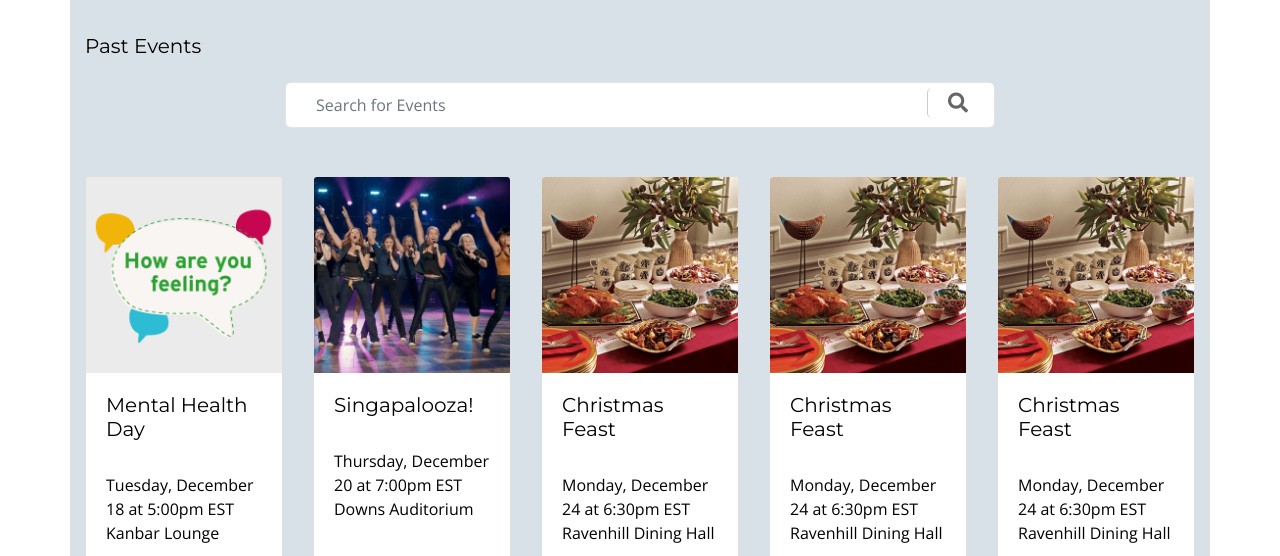
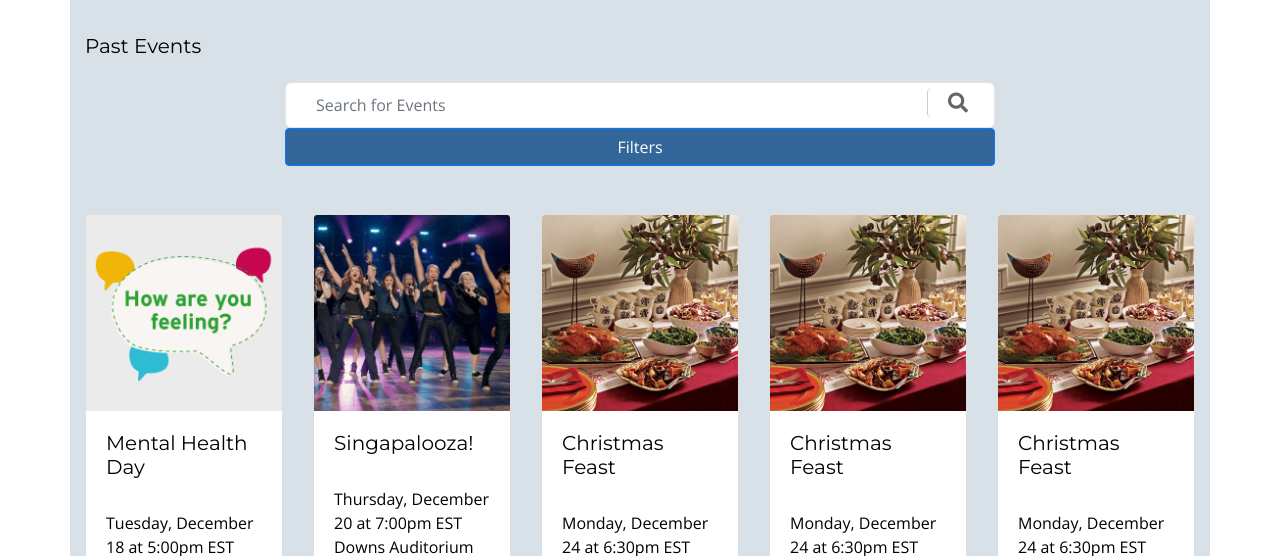
Before and after one commit to jadew94/Jefferson-Club-Website-Final-Project, a plain HTML site: page events.html in a window 1280 px wide. Shown: the part 249-805 px from the top of the page. Drawn offline with nearby package versions, Linux system fonts and the light colour scheme.

Commit message:
Adding a filter button under search bar

```diff
--- a/events.html
+++ b/events.html
@@ -51,7 +51,7 @@
         <div class="col-md-8">
           <div id="custom-search-input">
             <div class="input-group col-md-12">
-              <input type="text" class="form-control input-lg" placeholder="Search for Events" />
+              <input type="text" class="form-control input-lg" placeholder="Search for Events"/>
               <span class="input-group-btn">
                 <button class="btn btn-info btn-lg" type="button">
                     <i class="fas fa-search"></i>
@@ -59,6 +59,7 @@
               </span>
             </div>
           </div>
+          <button type="button" class="btn btn-primary btn-block">Filters</button>
         </div>
     	</div>
     </div> <!-- End of Search Bar-->
```
